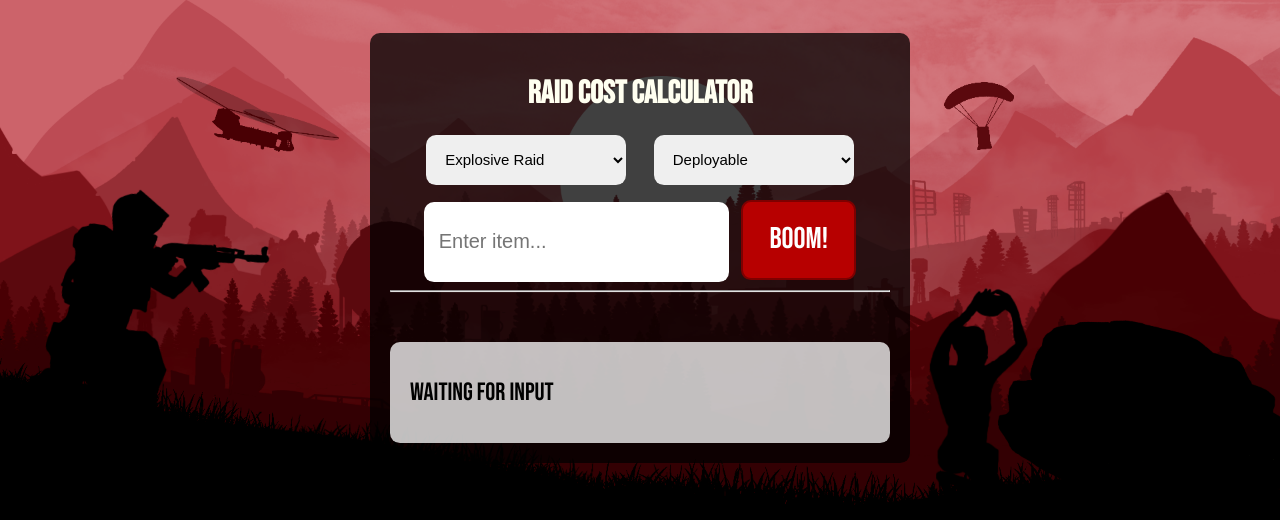
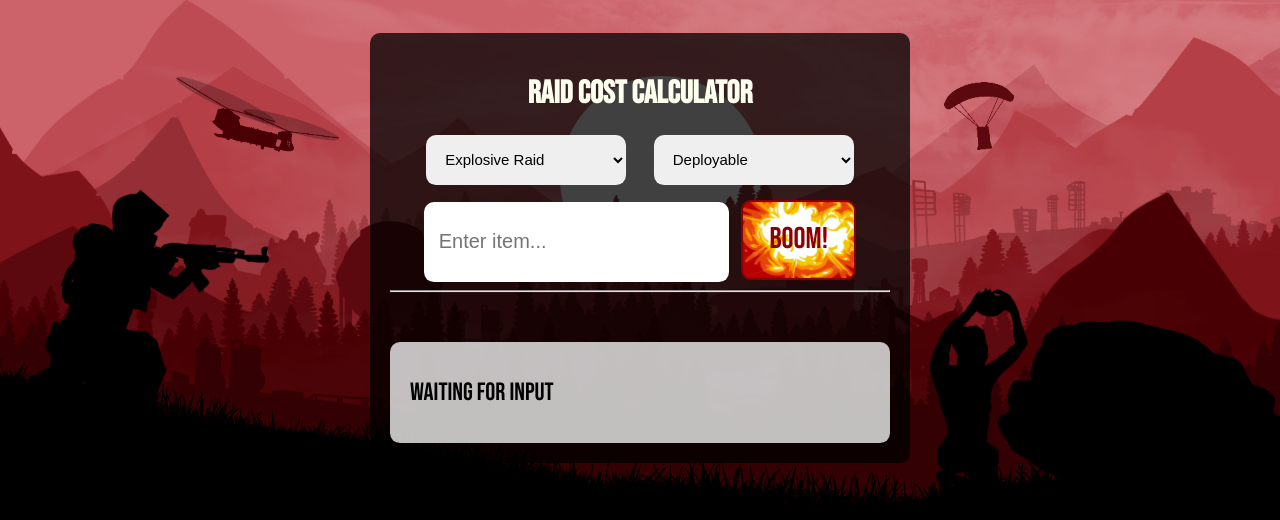
Before and after one commit to rust-tools/rust-tools, a Flask app: page / in a window 1280 px wide, with the pointer over the restyled element. Shown: the part 152-672 px from the top of the page. Run offline with Flask 3, Linux system fonts and the light colour scheme.

Commit message:
added explosion graphic on button hover

```diff
--- a/webapp/static/style.css
+++ b/webapp/static/style.css
@@ -41,9 +41,14 @@ body {
 }
 
 .submitBtn:hover {
+    background-image: url("img/boom.png");
+    background-position: center;
+    background-size: cover;
     background-color: rgb(183, 0, 0);
     cursor: pointer;
-    border: 2px solid rgb(126, 0, 0);
+    border: 2px solid darkred;
+    background-size: 160%;
+    color: darkred;
 }
 
 .dropDowns {
```
